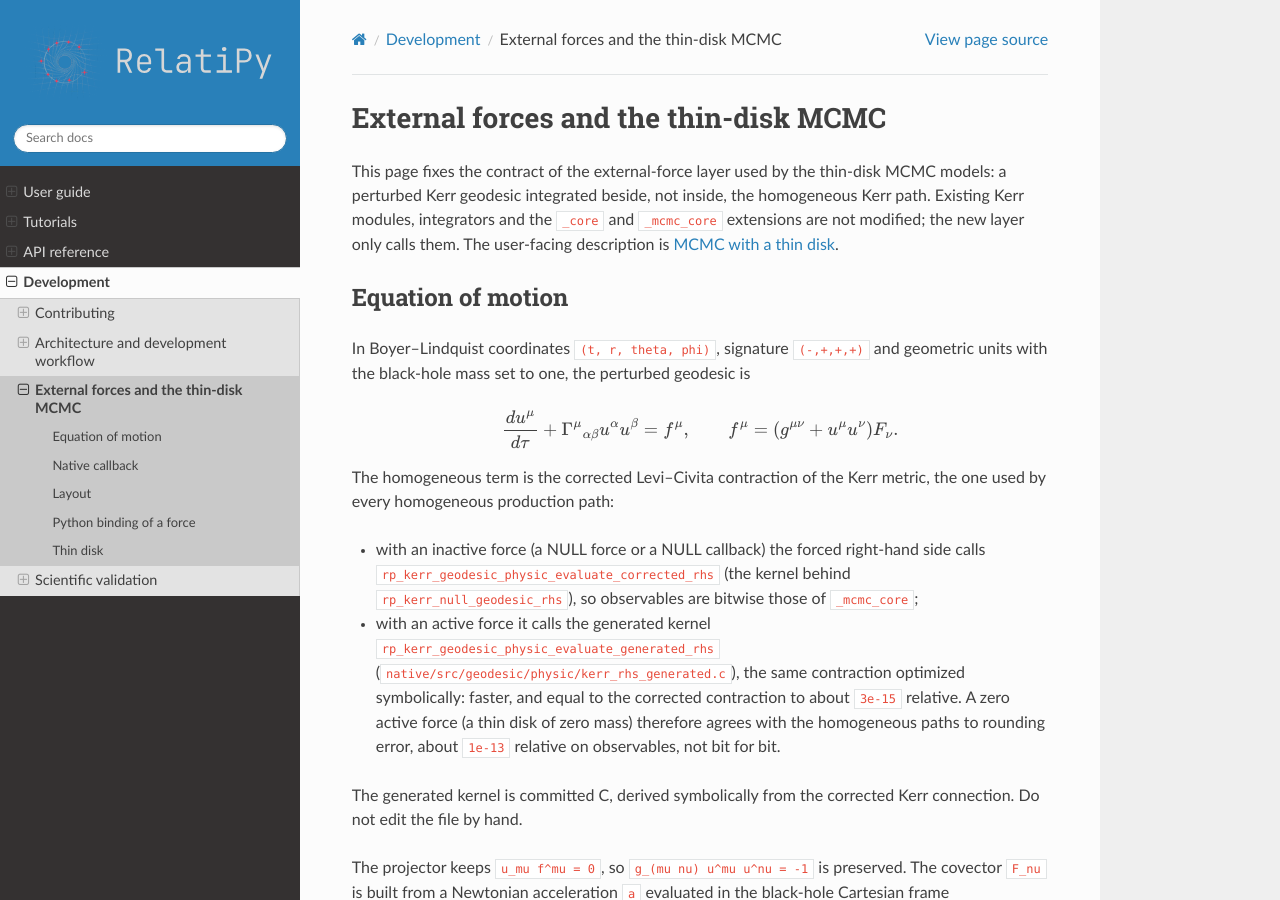
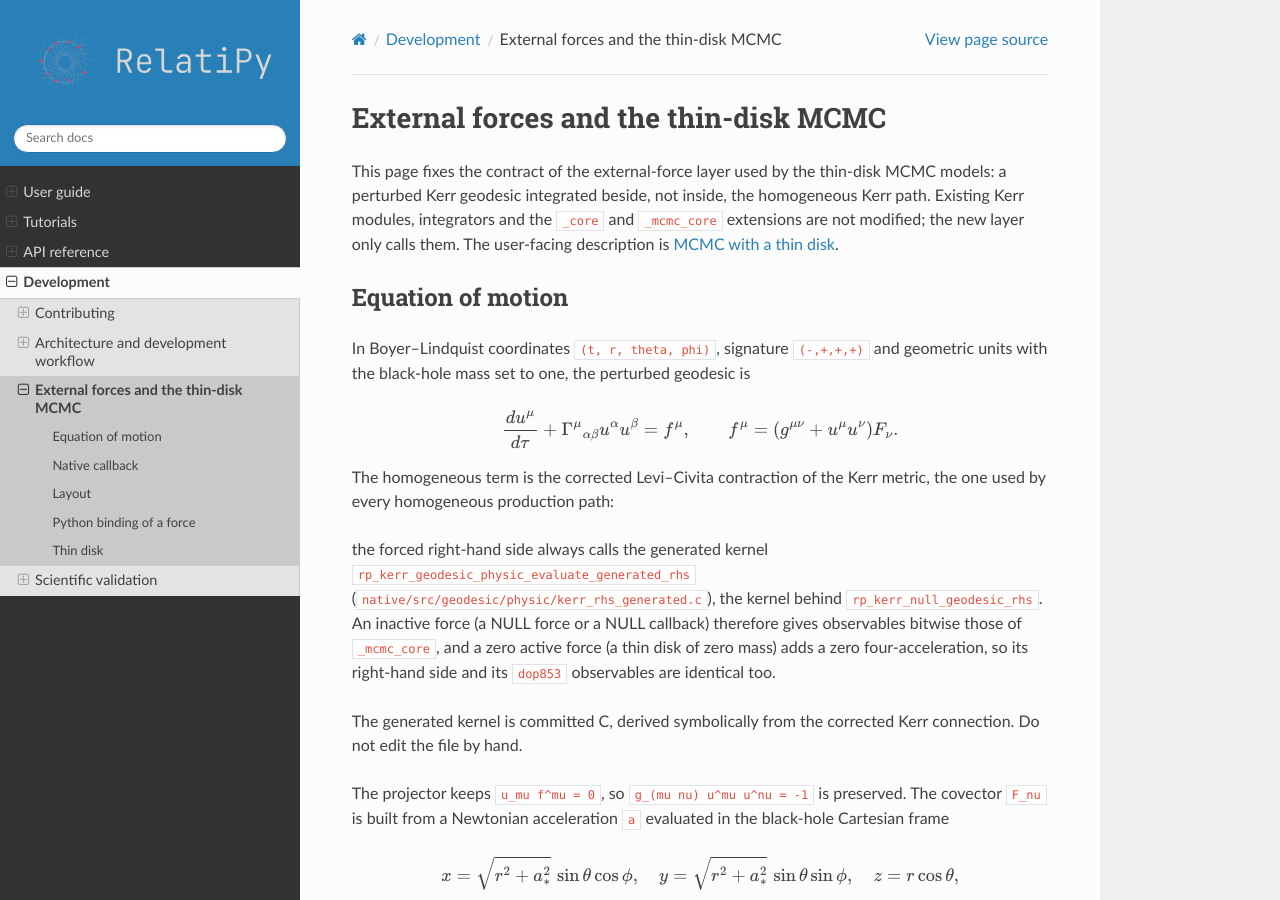
Before and after one commit to lldddv2/relatipy, a Sphinx documentation site: the page built from docs/development/external-forces.rst, in a window 1280 px wide and 900 px high. Built offline with Sphinx 7.4.7 and the Read the Docs theme 3.1.0, drawn with Linux system fonts in a browser that asks for light colours.

Commit message:
doc: describe the kerr kernel shared by the forced and homogeneous paths

```diff
--- a/docs/development/external-forces.rst
+++ b/docs/development/external-forces.rst
@@ -22,17 +22,13 @@ perturbed geodesic is
 The homogeneous term is the corrected Levi--Civita contraction of the Kerr
 metric, the one used by every homogeneous production path:
 
-- with an inactive force (a NULL force or a NULL callback) the forced
-  right-hand side calls ``rp_kerr_geodesic_physic_evaluate_corrected_rhs``
-  (the kernel behind ``rp_kerr_null_geodesic_rhs``), so observables are
-  bitwise those of ``_mcmc_core``;
-- with an active force it calls the generated kernel
-  ``rp_kerr_geodesic_physic_evaluate_generated_rhs``
-  (``native/src/geodesic/physic/kerr_rhs_generated.c``),
-  the same contraction optimized symbolically: faster, and equal to the
-  corrected contraction to about ``3e-15`` relative. A zero active force (a
-  thin disk of zero mass) therefore agrees with the homogeneous paths to
-  rounding error, about ``1e-13`` relative on observables, not bit for bit.
+the forced right-hand side always calls the generated kernel
+``rp_kerr_geodesic_physic_evaluate_generated_rhs``
+(``native/src/geodesic/physic/kerr_rhs_generated.c``), the kernel behind
+``rp_kerr_null_geodesic_rhs``. An inactive force (a NULL force or a NULL
+callback) therefore gives observables bitwise those of ``_mcmc_core``, and a
+zero active force (a thin disk of zero mass) adds a zero four-acceleration,
+so its right-hand side and its ``dop853`` observables are identical too.
 
 The generated kernel is committed C, derived symbolically from the
 corrected Kerr connection. Do not edit the file by hand.
```
Also changed, not shown: docs/user-guide/forces.rst (+7 -7 lines), 1 other file.
